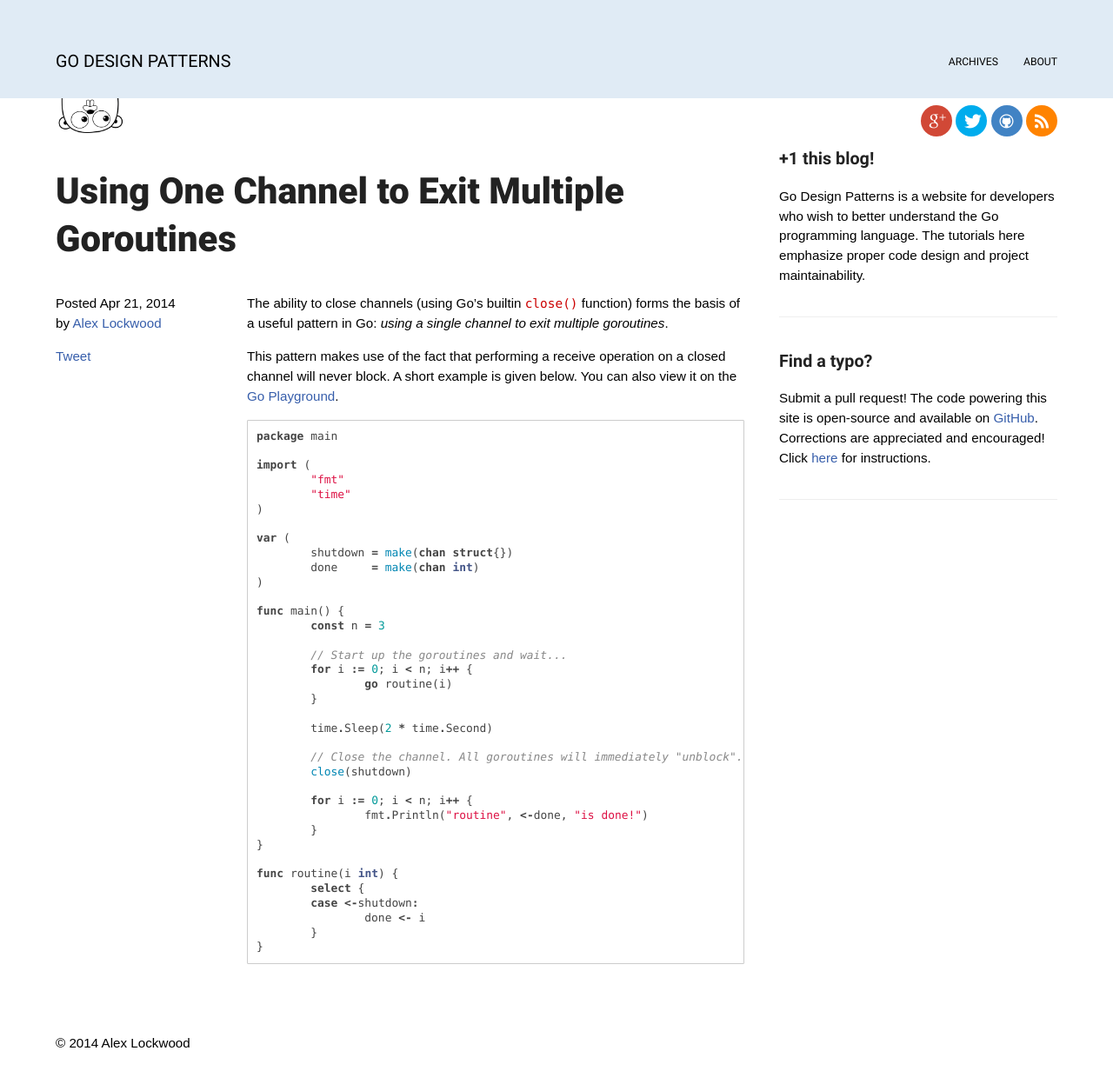
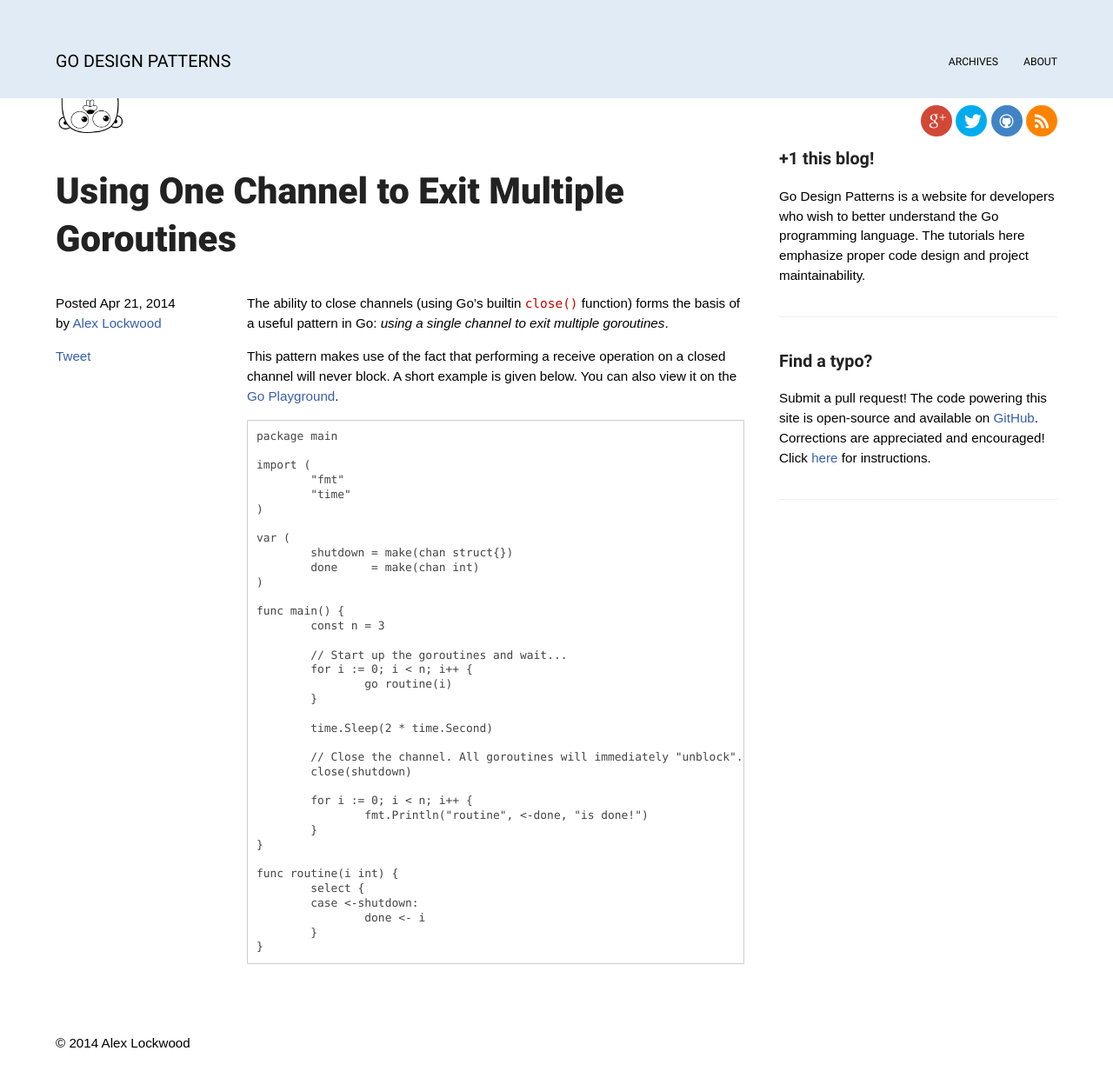
Before and after one commit to alexjlockwood/godesignpatterns, a Jekyll site: the page built from _posts/2014-04-21-signal-exit-multiple-goroutines.md, in a window 1280 px wide. Shown: the whole page at 87% size. Built offline with Jekyll 4.4.1, drawn with Linux system fonts in a browser that asks for light colours; some web fonts are replaced; Markdown is read by kramdown in place of the engine named in the settings; comment, search, counter and statistics services are not loaded.

Commit message:
removed syntax highlighting

````diff
--- a/_posts/2014-04-21-signal-exit-multiple-goroutines.md
+++ b/_posts/2014-04-21-signal-exit-multiple-goroutines.md
@@ -6,7 +6,7 @@ The ability to close channels (using Go's builtin `close()` function) forms the
 
 This pattern makes use of the fact that performing a receive operation on a closed channel will never block. A short example is given below. You can also view it on the [Go Playground](http://play.golang.org/p/BFpSmmcnsE).
 
-```go
+```
 package main
 
 import (
````
